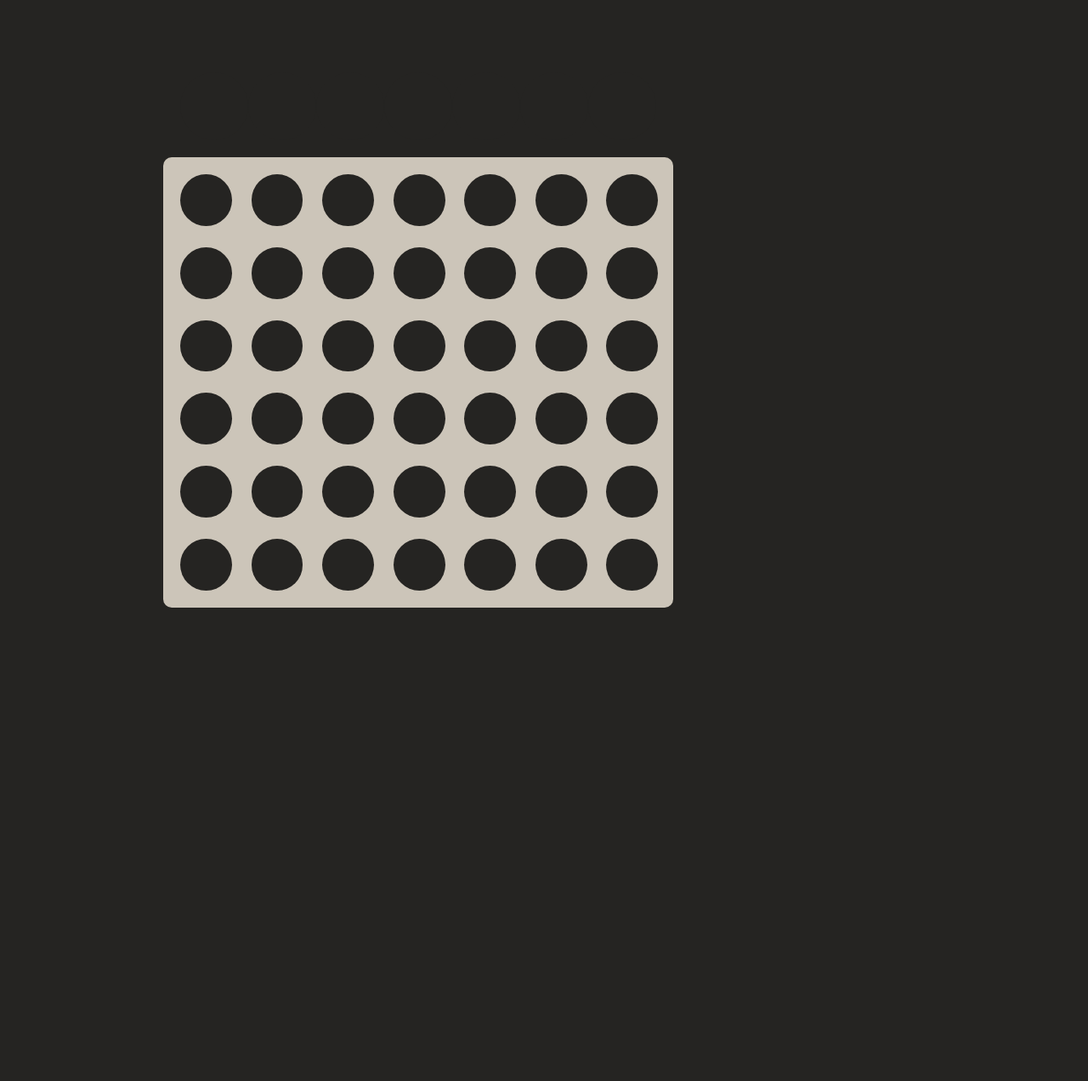
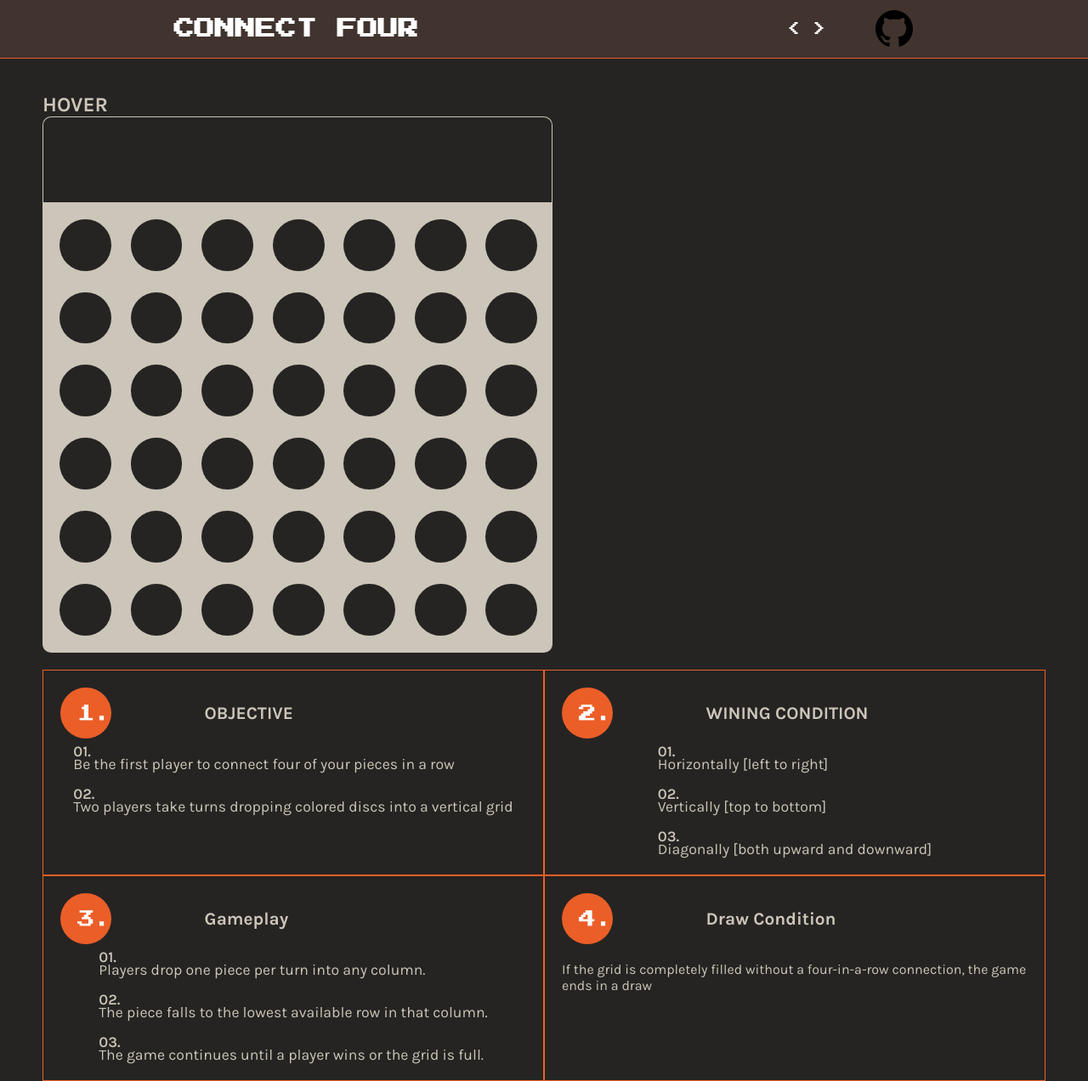
Before and after one commit to Himanshdamle/Connect-four-game, a website with bundled scripts: page index.html in a window 1280 px wide. Shown: the whole page at 85% size. Before the commit the page ends 800 px from the top, so only its background shows below. Built offline with nearby package versions, Linux system fonts and the light colour scheme.

Commit message:
Final commision

```diff
--- a/index.html
+++ b/index.html
@@ -6,17 +6,68 @@
     <title>CONNECT FOUR SAME COLOR -- GAME</title>
 
     <link rel="stylesheet" href="style.css" />
+    <link rel="stylesheet" href="index.css" />
     <script src="script.js" defer></script>
+    <script type="module" src="ui.js" defer></script>
 
     <script src="https://cdn.jsdelivr.net/npm/canvas-confetti@1.4.0"></script>
+
+    <link rel="preconnect" href="https://fonts.googleapis.com" />
+    <link rel="preconnect" href="https://fonts.gstatic.com" crossorigin />
+    <link
+      href="https://fonts.googleapis.com/css2?family=Press+Start+2P&display=swap"
+      rel="stylesheet"
+    />
+    <link
+      href="https://fonts.googleapis.com/css2?family=Karla:ital,wght@0,200..800;1,200..800&display=swap"
+      rel="stylesheet"
+    />
   </head>
   <body>
+    <div class="connect-four">
+      <nav>
+        <div>
+          <a href="http://127.0.0.1:5500/index.html">
+            <h1>CONNECT FOUR</h1>
+          </a>
+        </div>
+
+        <ul>
+          <li>
+            <a
+              id="source-code-link"
+              href="https://github.com/Himanshdamle/Connect-four-game"
+            >
+              <div class="code-link-wrapper">
+                <span id="left-arrow" style="transform: translate(25px)"
+                  >&lt;</span
+                >
+                <span id="code-letter" style="opacity: 0">CODE</span>
+                <span id="right-arrow" style="transform: translate(-25px)"
+                  >&gt;</span
+                >
+              </div>
+            </a>
+          </li>
+          <li>
+            <a href="https://github.com/Himanshdamle">
+              <svg height="48" viewBox="0 0 24 24" version="1.1" width="48">
+                <path
+                  d="M12 1C5.9225 1 1 5.9225 1 12C1 16.8675 4.14875 20.9787 8.52125 22.4362C9.07125 22.5325 9.2775 22.2025 9.2775 21.9137C9.2775 21.6525 9.26375 20.7862 9.26375 19.865C6.5 20.3737 5.785 19.1912 5.565 18.5725C5.44125 18.2562 4.905 17.28 4.4375 17.0187C4.0525 16.8125 3.5025 16.3037 4.42375 16.29C5.29 16.2762 5.90875 17.0875 6.115 17.4175C7.105 19.0812 8.68625 18.6137 9.31875 18.325C9.415 17.61 9.70375 17.1287 10.02 16.8537C7.5725 16.5787 5.015 15.63 5.015 11.4225C5.015 10.2262 5.44125 9.23625 6.1425 8.46625C6.0325 8.19125 5.6475 7.06375 6.2525 5.55125C6.2525 5.55125 7.17375 5.2625 9.2775 6.67875C10.1575 6.43125 11.0925 6.3075 12.0275 6.3075C12.9625 6.3075 13.8975 6.43125 14.7775 6.67875C16.8813 5.24875 17.8025 5.55125 17.8025 5.55125C18.4075 7.06375 18.0225 8.19125 17.9125 8.46625C18.6138 9.23625 19.04 10.2125 19.04 11.4225C19.04 15.6437 16.4688 16.5787 14.0213 16.8537C14.42 17.1975 14.7638 17.8575 14.7638 18.8887C14.7638 20.36 14.75 21.5425 14.75 21.9137C14.75 22.2025 14.9563 22.5462 15.5063 22.4362C19.8513 20.9787 23 16.8537 23 12C23 5.9225 18.0775 1 12 1Z"
+                ></path>
+              </svg>
+            </a>
+          </li>
+        </ul>
+      </nav>
       <div id="winner-popup" class="hidden">
         <h1 id="winner-text"></h1>
         <button id="restart-btn">Restart</button>
       </div>
 
+      <section id="main">
         <main>
+          <h1 id="helper">HOVER</h1>
           <section id="playable-balls-box">
             <div class="playable-ball col1"></div>
             <div class="playable-ball col2"></div>
@@ -92,5 +143,75 @@
             </article>
           </section>
         </main>
+
+        <div class="intro-box">
+          <section id="lession-1">
+            <div class="header">
+              <div class="numbering">
+                <p>1.</p>
+              </div>
+              <p class="heading"><strong>OBJECTIVE</strong></p>
+            </div>
+            <ul class="intro-ul">
+              <li>
+                Be the first player to connect four of your pieces in a row
+              </li>
+              <li>
+                Two players take turns dropping colored discs into a vertical
+                grid
+              </li>
+            </ul>
+          </section>
+          <!--  -->
+
+          <section id="lession-2">
+            <div class="header">
+              <div class="numbering">
+                <p>2.</p>
+              </div>
+              <p class="heading"><strong>WINING CONDITION</strong></p>
+            </div>
+            <ul class="intro-ul">
+              <li>Horizontally [left to right]</li>
+              <li>Vertically [top to bottom]</li>
+              <li>Diagonally [both upward and downward]</li>
+            </ul>
+          </section>
+          <!--  -->
+
+          <section id="lession-3">
+            <div class="header">
+              <div class="numbering">
+                <p>3.</p>
+              </div>
+              <p class="heading"><strong>Gameplay</strong></p>
+            </div>
+            <ul class="intro-ul">
+              <li>Players drop one piece per turn into any column.</li>
+              <li>
+                The piece falls to the lowest available row in that column.
+              </li>
+              <li>
+                The game continues until a player wins or the grid is full.
+              </li>
+            </ul>
+          </section>
+          <!--  -->
+
+          <section id="lession-4">
+            <div class="header">
+              <div class="numbering">
+                <p>4.</p>
+              </div>
+              <p class="heading"><strong>Draw Condition</strong></p>
+            </div>
+            <p>
+              If the grid is completely filled without a four-in-a-row
+              connection, the game ends in a draw
+            </p>
+          </section>
+        </div>
+      </section>
+    </div>
   </body>
 </html>
--- /dev/null
+++ b/package.json
@@ -0,0 +1,5 @@
+{
+  "dependencies": {
+    "gsap": "^3.12.7"
+  }
+}
--- a/script.js
+++ b/script.js
@@ -10,17 +10,25 @@ const game = [
 const gameBoardLength = game.length;
 
 const container = document.querySelector("#playable-balls-box");
+
+let whichColor = "blue";
 container.addEventListener(
   "mouseenter",
   (e) => {
-    if (e.target !== container) e.target.classList.add(turn);
+    if (e.target !== container) {
+      e.target.classList.add(turn);
+      container.style.borderColor = whichColor;
+    }
   },
   true
 );
 container.addEventListener(
   "mouseleave",
   (e) => {
-    if (e.target !== container) e.target.classList.remove(turn, !turn);
+    if (e.target !== container) {
+      e.target.classList.remove(turn, !turn);
+      container.style.borderColor = whichColor;
+    }
   },
   true
 );
@@ -31,6 +39,7 @@ let turn = false; // false = 'blue', true = 'red'
 container.addEventListener(
   "click",
   (e) => {
+    document.querySelector(".intro-box").style.display = "none";
     if (e.target === container) return;
 
     const col = document.getElementsByClassName(e.target.classList[1])[1];
@@ -61,6 +70,8 @@ container.addEventListener(
     turn = !turn;
     e.target.classList.remove(!turn);
     e.target.classList.add(turn);
+    whichColor = turn ? "red" : "blue";
+    container.style.borderColor = whichColor;
   },
   true
 );
--- a/style.css
+++ b/style.css
@@ -3,6 +3,11 @@
   margin: 0;
   padding: 0;
   box-sizing: border-box;
+}
+
+a {
+  text-decoration: none;
+  color: #ffff;
 }
 
 :root {
@@ -14,6 +19,7 @@ body {
   height: 100vh;
   background-color: #252422;
   align-content: center;
+  color: #ccc5b9;
 }
 
 /* Main Container */
@@ -21,7 +27,7 @@ main {
   display: flex;
   flex-direction: column;
   width: fit-content;
-  margin-left: 15vw;
+  /* margin-left: 15vw; */
 }
 
 /* Shared Styles for Game Board & Playable Balls */
@@ -34,8 +40,16 @@ main {
 #playable-balls-box {
   display: grid;
   grid-template-columns: repeat(7, minmax(30px, 1fr));
-  padding-top: 0;
+  padding-top: calc(var(--padding-gap) - 10px);
+  padding-bottom: calc(var(--padding-gap) - 10px);
   height: fit-content;
+  border-width: 1px;
+  border-style: solid;
+  border-radius: 10px;
+  border-bottom-right-radius: 0;
+  border-bottom-left-radius: 0;
+  border-bottom: none;
+  transition: border-color, 150ms ease-out;
 }
 
 #game-board {
@@ -48,6 +62,8 @@ main {
   gap: var(--inline-gap);
   padding-top: var(--padding-gap);
   border-radius: 10px;
+  border-top-right-radius: 0;
+  border-top-left-radius: 0;
 }
 
 /* Columns */
--- a/test.js
+++ /dev/null
@@ -1,3 +0,0 @@
-const array = [true, true, true, false, false];
-
-console.log(array.find((el) => !el));
--- /dev/null
+++ b/ui.js
@@ -0,0 +1,46 @@
+import gsap from "gsap";
+
+const codeLink = document.querySelector("#source-code-link");
+const duration = 0.3;
+const displacement = 15;
+
+const tl = gsap.timeline();
+codeLink.addEventListener("mouseenter", () => {
+  tl.to("#left-arrow", {
+    x: -displacement,
+    duration,
+  });
+  gsap.to("#right-arrow", {
+    x: displacement,
+    duration,
+  });
+  tl.set("#code-letter", { scale: 0.3 });
+  tl.to("#code-letter", {
+    opacity: 1,
+    scale: 1,
+    duration: duration + 0.2,
+  });
+});
+codeLink.addEventListener("mouseleave", () => {
+  tl.to("#code-letter", {
+    opacity: 0,
+    scale: 0.3,
+    duration: duration + 0.2,
+  })
+    .to(
+      "#left-arrow",
+      {
+        x: 25,
+        duration,
+      },
+      "<"
+    ) // "<" makes it start at the same time as the previous animation
+    .to(
+      "#right-arrow",
+      {
+        x: -25,
+        duration,
+      },
+      "<"
+    ); // Keeps it in sync
+});
```
Also changed, not shown: 1 other file. Lines whose indentation alone changed are shown as unchanged.
